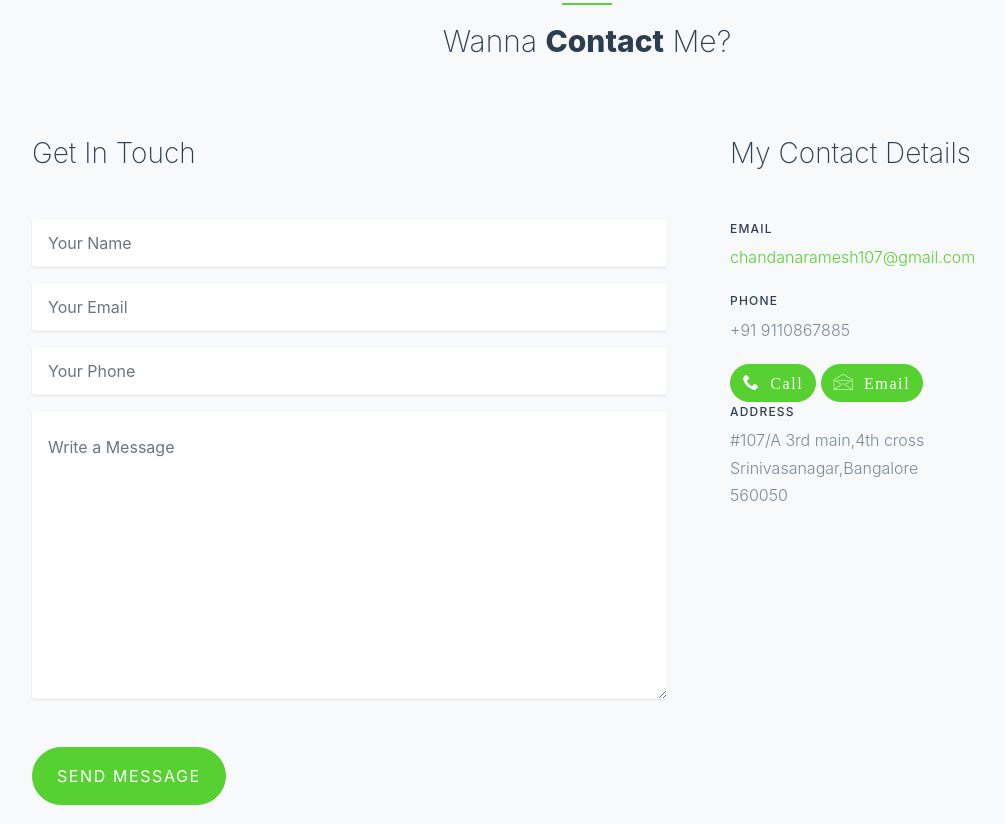
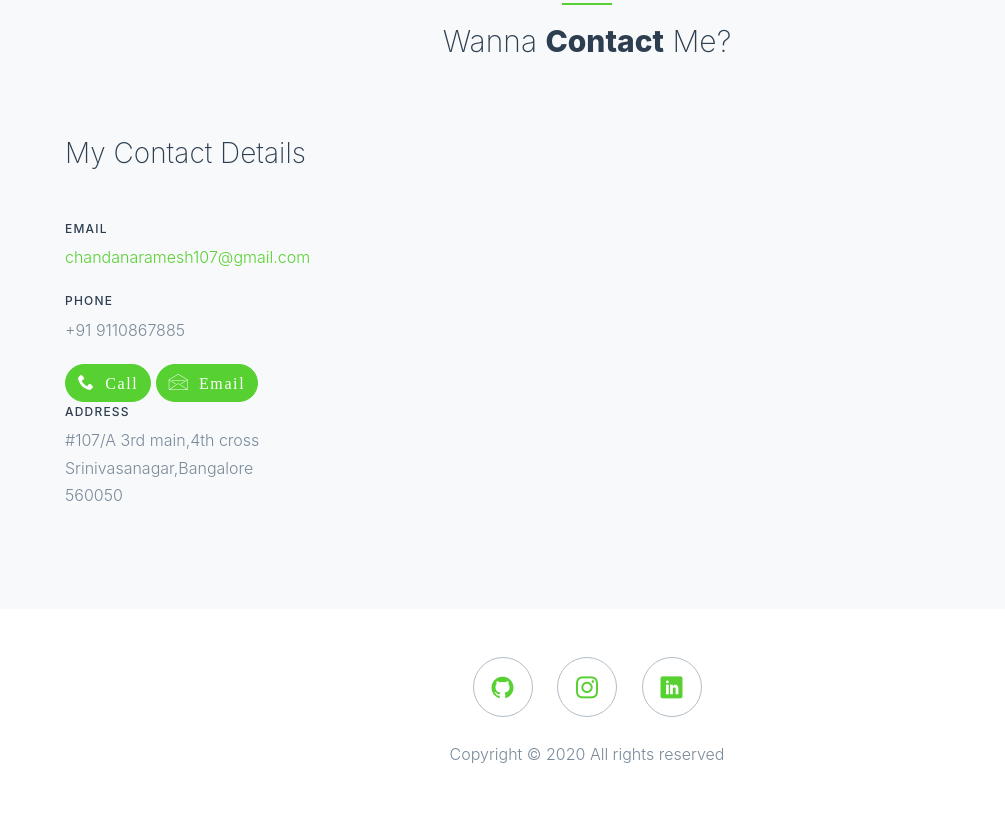
Before and after one commit to chandanaramesh107/chandanaramesh107.github.io, a plain HTML site: page index.html in a window 1280 px wide. Shown: the part 4146-4970 px from the top of the page, without its empty margins (53-1058 px from the left). Drawn offline with nearby package versions, Linux system fonts and the light colour scheme; some packages are replaced by stand-ins of ours; no server answers; files whose address does not match are found by name.

Commit message:
Update index.html

```diff
--- a/index.html
+++ b/index.html
@@ -277,26 +277,7 @@
             </div>
           </div>
 
-          <div class="col-md-7 mb-5 mb-md-0">
-            <form action="MAILTO:chandanaramesh107@gmail.com" method="post" enctype="text/plain" class="site-form">
-              <h3 class="mb-5">Get In Touch</h3>
-              <div class="form-group">
-                <input type="text" class="form-control px-3 py-4" placeholder="Your Name">
-              </div>
-              <div class="form-group">
-                <input type="email" class="form-control px-3 py-4" placeholder="Your Email">
-              </div>
-              <div class="form-group">
-                <input type="tel-num" class="form-control px-3 py-4" placeholder="Your Phone">
-              </div>
-              <div class="form-group mb-5">
-                <textarea class="form-control px-3 py-4"cols="30" rows="10" placeholder="Write a Message"></textarea>
-              </div>
-              <div class="form-group">
-                <input type="submit" class="btn btn-primary  px-4 py-3" value="Send Message">
-              </div>
-            </form>
-          </div>
+
           <div class="col-md-5 pl-md-5">
             <h3 class="mb-5">My Contact Details</h3>
             <ul class="site-contact-details">
```
